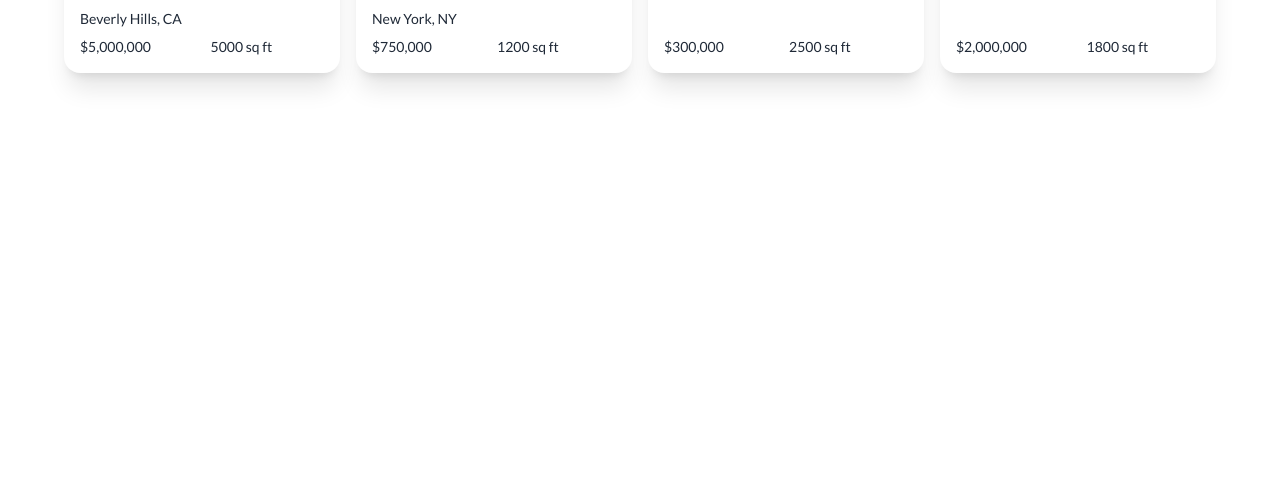
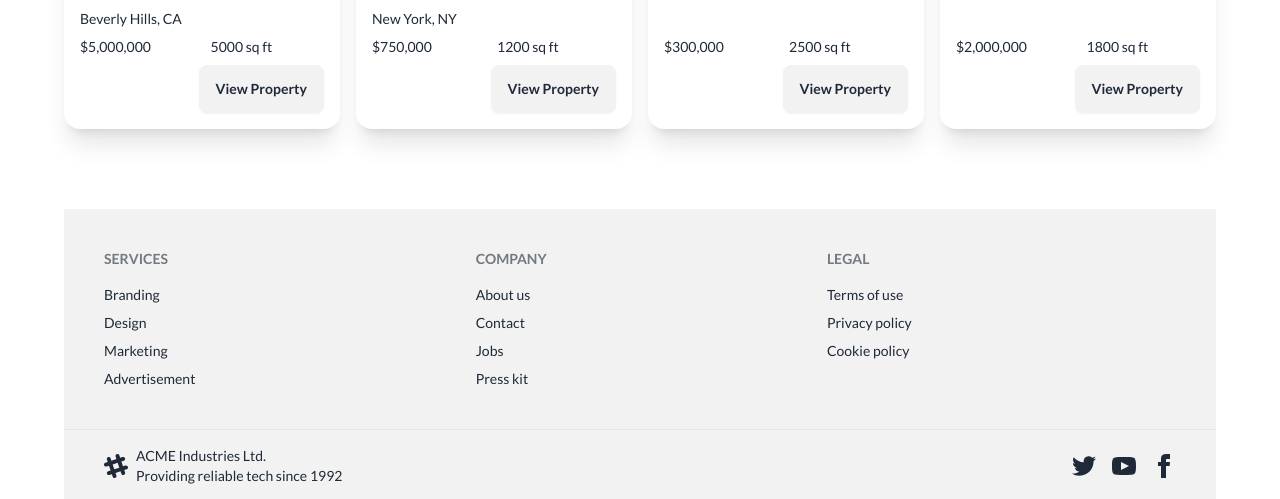
Before and after one commit to subas-roy/Real-Estate, a React (Vite) app: page / in a window 1280 px wide. Shown: the part 1158-1657 px from the top of the page. Before the commit the page ends 1311 px from the top, so only its background shows below. Built offline with nearby package versions, Linux system fonts and the light colour scheme; no server answers.

Commit message:
Update displayName and photoURL when register user

```diff
--- a/public/estates.json
+++ b/public/estates.json
@@ -9,8 +9,7 @@
     "status": "sale",
     "area": "5000 sq ft",
     "location": "Beverly Hills, CA",
-    "facilities": ["living room", "swimming pool", "Kitchen", "Home Theater", "Gym"],
-    "button": "View Property"
+    "facilities": ["living room", "swimming pool", "Kitchen", "Home Theater", "Gym"]
   },
   {
     "id": 2,
@@ -22,8 +21,7 @@
     "status": "sale",
     "area": "1200 sq ft",
     "location": "New York, NY",
-    "facilities": ["living room", "Kitchen", "Gym"],
-    "button": "View Property"
+    "facilities": ["living room", "Kitchen", "Gym"]
   },
   {
     "id": 3,
@@ -35,8 +33,7 @@
     "status": "sale",
     "area": "2500 sq ft",
     "location": "Orlando, FL",
-    "facilities": ["living room", "Kitchen", "Garden", "Garage"],
-    "button": "View Property"
+    "facilities": ["living room", "Kitchen", "Garden", "Garage"]
   },
   {
     "id": 4,
@@ -48,7 +45,6 @@
     "status": "rent",
     "area": "1800 sq ft",
     "location": "Malibu, CA",
-    "facilities": ["living room", "Kitchen", "Swimming pool", "Gym", "Beach Access"],
-    "button": "View Property"
+    "facilities": ["living room", "Kitchen", "Swimming pool", "Gym", "Beach Access"]
   }
 ]
--- a/src/pages/Estate.jsx
+++ b/src/pages/Estate.jsx
@@ -16,6 +16,10 @@
           <p>{price}</p>
           <p>{area}</p>
         </div>
+        <div className="flex justify-between">
+          <div></div>
+          <Link to={`/estate/${id}`}><button className="btn">View Property</button></Link>
+        </div>
       </div>
     </div>
   );
--- a/src/pages/EstateDetail/EstateDetail.jsx
+++ b/src/pages/EstateDetail/EstateDetail.jsx
@@ -1,6 +1,7 @@
 import { Helmet } from "react-helmet";
 import Navbar from "../../shared/Navbar/Navbar";
 import { useLoaderData, useParams } from "react-router-dom";
+import Footer from "../../shared/Footer/Footer";
 
 const EstateDetail = () => {
   const estates = useLoaderData();
@@ -41,6 +42,7 @@
 
         </div>
       </div>
+      <Footer/>
     </div>
   );
 };
--- a/src/pages/Home.jsx
+++ b/src/pages/Home.jsx
@@ -3,6 +3,7 @@
 import Slider from "../shared/Slider/Slider";
 import { useLoaderData } from "react-router-dom";
 import Estate from "./Estate";
+import Footer from "../shared/Footer/Footer";
 
 const Home = () => {
   const estates = useLoaderData()
@@ -21,6 +22,7 @@
           }
         </div>
       </div>
+      <Footer/>
     </div>
   );
 };
--- a/src/pages/Login/Login.jsx
+++ b/src/pages/Login/Login.jsx
@@ -5,6 +5,7 @@
 import { AuthContext } from "../../providers/AuthProvider";
 import { ToastContainer, toast } from 'react-toastify';
 import 'react-toastify/dist/ReactToastify.css';
+import Footer from "../../shared/Footer/Footer";
 
 const Login = () => {
   const {signIn} = useContext(AuthContext);
@@ -66,6 +67,7 @@
           </form>
         </div>
       </div>
+      <Footer/>
     </div>
   );
 };
--- a/src/pages/Register/Register.jsx
+++ b/src/pages/Register/Register.jsx
@@ -5,14 +5,18 @@
 import { AuthContext } from "../../providers/AuthProvider";
 import { ToastContainer, toast } from 'react-toastify';
 import 'react-toastify/dist/ReactToastify.css';
+import Footer from "../../shared/Footer/Footer";
+import { updateProfile } from "firebase/auth";
 
 const Register = () => {
-  const { createUser } = useContext(AuthContext);
+  const { createUser, updateUser } = useContext(AuthContext);
   const [registerError, setRegisterError] = useState('');
 
   const handleRegister = (e) => {
     e.preventDefault();
     const form = new FormData(e.currentTarget);
+    const userName = form.get('name');
+    const userPhoto = form.get('photo');
     const email = form.get('email');
     const password = form.get('password');
     if (password < 6) {
@@ -35,6 +39,13 @@
     createUser(email, password)
       .then(result => {
         console.log(result.user)
+        // set displayName and photoURL
+        updateProfile(result.user, {
+          displayName: userName,
+          photoURL: userPhoto
+        })
+        .then(() => console.log('User updated'))
+        .catch()
         toast('User created successfully!')
       })
       .catch(error => {
@@ -45,7 +56,7 @@
 
   return (
     <div>
-      <ToastContainer/>
+      <ToastContainer />
       <Helmet>
         <title>Real Estate | Register</title>
       </Helmet>
@@ -88,6 +99,7 @@
           </form>
         </div>
       </div>
+      <Footer />
     </div>
   );
 };
--- a/src/providers/AuthProvider.jsx
+++ b/src/providers/AuthProvider.jsx
@@ -1,5 +1,5 @@
 import { createContext, useEffect, useState } from "react";
-import { createUserWithEmailAndPassword, getAuth, onAuthStateChanged, signInWithEmailAndPassword, signOut, } from "firebase/auth";
+import { createUserWithEmailAndPassword, getAuth, onAuthStateChanged, signInWithEmailAndPassword, signOut, updateProfile, } from "firebase/auth";
 import app from "../firebase/firebase.config";
 
 export const AuthContext = createContext(null);
--- /dev/null
+++ b/src/shared/Footer/Footer.jsx
@@ -0,0 +1,88 @@
+
+const Footer = () => {
+  return (
+    <div>
+      <footer className="footer bg-base-200 text-base-content p-10">
+        <nav>
+          <h6 className="footer-title">Services</h6>
+          <a className="link link-hover">Branding</a>
+          <a className="link link-hover">Design</a>
+          <a className="link link-hover">Marketing</a>
+          <a className="link link-hover">Advertisement</a>
+        </nav>
+        <nav>
+          <h6 className="footer-title">Company</h6>
+          <a className="link link-hover">About us</a>
+          <a className="link link-hover">Contact</a>
+          <a className="link link-hover">Jobs</a>
+          <a className="link link-hover">Press kit</a>
+        </nav>
+        <nav>
+          <h6 className="footer-title">Legal</h6>
+          <a className="link link-hover">Terms of use</a>
+          <a className="link link-hover">Privacy policy</a>
+          <a className="link link-hover">Cookie policy</a>
+        </nav>
+      </footer>
+      <footer className="footer bg-base-200 text-base-content border-base-300 border-t px-10 py-4">
+        <aside className="grid-flow-col items-center">
+          <svg
+            width="24"
+            height="24"
+            viewBox="0 0 24 24"
+            xmlns="http://www.w3.org/2000/svg"
+            fillRule="evenodd"
+            clipRule="evenodd"
+            className="fill-current">
+            <path
+              d="M22.672 15.226l-2.432.811.841 2.515c.33 1.019-.209 2.127-1.23 2.456-1.15.325-2.148-.321-2.463-1.226l-.84-2.518-5.013 1.677.84 2.517c.391 1.203-.434 2.542-1.831 2.542-.88 0-1.601-.564-1.86-1.314l-.842-2.516-2.431.809c-1.135.328-2.145-.317-2.463-1.229-.329-1.018.211-2.127 1.231-2.456l2.432-.809-1.621-4.823-2.432.808c-1.355.384-2.558-.59-2.558-1.839 0-.817.509-1.582 1.327-1.846l2.433-.809-.842-2.515c-.33-1.02.211-2.129 1.232-2.458 1.02-.329 2.13.209 2.461 1.229l.842 2.515 5.011-1.677-.839-2.517c-.403-1.238.484-2.553 1.843-2.553.819 0 1.585.509 1.85 1.326l.841 2.517 2.431-.81c1.02-.33 2.131.211 2.461 1.229.332 1.018-.21 2.126-1.23 2.456l-2.433.809 1.622 4.823 2.433-.809c1.242-.401 2.557.484 2.557 1.838 0 .819-.51 1.583-1.328 1.847m-8.992-6.428l-5.01 1.675 1.619 4.828 5.011-1.674-1.62-4.829z"></path>
+          </svg>
+          <p>
+            ACME Industries Ltd.
+            <br />
+            Providing reliable tech since 1992
+          </p>
+        </aside>
+        <nav className="md:place-self-center md:justify-self-end">
+          <div className="grid grid-flow-col gap-4">
+            <a>
+              <svg
+                xmlns="http://www.w3.org/2000/svg"
+                width="24"
+                height="24"
+                viewBox="0 0 24 24"
+                className="fill-current">
+                <path
+                  d="M24 4.557c-.883.392-1.832.656-2.828.775 1.017-.609 1.798-1.574 2.165-2.724-.951.564-2.005.974-3.127 1.195-.897-.957-2.178-1.555-3.594-1.555-3.179 0-5.515 2.966-4.797 6.045-4.091-.205-7.719-2.165-10.148-5.144-1.29 2.213-.669 5.108 1.523 6.574-.806-.026-1.566-.247-2.229-.616-.054 2.281 1.581 4.415 3.949 4.89-.693.188-1.452.232-2.224.084.626 1.956 2.444 3.379 4.6 3.419-2.07 1.623-4.678 2.348-7.29 2.04 2.179 1.397 4.768 2.212 7.548 2.212 9.142 0 14.307-7.721 13.995-14.646.962-.695 1.797-1.562 2.457-2.549z"></path>
+              </svg>
+            </a>
+            <a>
+              <svg
+                xmlns="http://www.w3.org/2000/svg"
+                width="24"
+                height="24"
+                viewBox="0 0 24 24"
+                className="fill-current">
+                <path
+                  d="M19.615 3.184c-3.604-.246-11.631-.245-15.23 0-3.897.266-4.356 2.62-4.385 8.816.029 6.185.484 8.549 4.385 8.816 3.6.245 11.626.246 15.23 0 3.897-.266 4.356-2.62 4.385-8.816-.029-6.185-.484-8.549-4.385-8.816zm-10.615 12.816v-8l8 3.993-8 4.007z"></path>
+              </svg>
+            </a>
+            <a>
+              <svg
+                xmlns="http://www.w3.org/2000/svg"
+                width="24"
+                height="24"
+                viewBox="0 0 24 24"
+                className="fill-current">
+                <path
+                  d="M9 8h-3v4h3v12h5v-12h3.642l.358-4h-4v-1.667c0-.955.192-1.333 1.115-1.333h2.885v-5h-3.808c-3.596 0-5.192 1.583-5.192 4.615v3.385z"></path>
+              </svg>
+            </a>
+          </div>
+        </nav>
+      </footer>
+    </div>
+  );
+};
+
+export default Footer;
--- a/src/shared/Navbar/Navbar.jsx
+++ b/src/shared/Navbar/Navbar.jsx
@@ -5,16 +5,15 @@
 
 const Navbar = () => {
   const { user, logOut } = useContext(AuthContext);
+  console.log('user in navbar', user)
   const handleSignOut = (e) => {
     e.preventDefault();
     logOut()
       .then()
       .catch()
   }
-  const navlinks = <>,
+  const navlinks = <>
     <li><NavLink to={"/"}>Home</NavLink></li>
-    <li><NavLink to={"/about"}>About</NavLink></li>
-    <li><NavLink to={"/contact"}>Contact</NavLink></li>
     <li><NavLink to={"/register"}>Register</NavLink></li>
     <li><NavLink to={"/login"}>Login</NavLink></li>
   </>
@@ -50,11 +49,11 @@
         </ul>
       </div>
       <div className="navbar-end">
-        <div tabIndex={0} role="button" className="btn btn-ghost btn-circle avatar">
+        <div tabIndex={0} role="button" className="btn btn-ghost btn-circle avatar" title={user?.displayName ? user.displayName : ''}>
           <div className="w-10 rounded-full">
             <img
               alt="Tailwind CSS Navbar component"
-              src={profileDefaultPic} />
+              src={user?.photoURL ? user.photoURL : profileDefaultPic} />
           </div>
         </div>
         {
```
